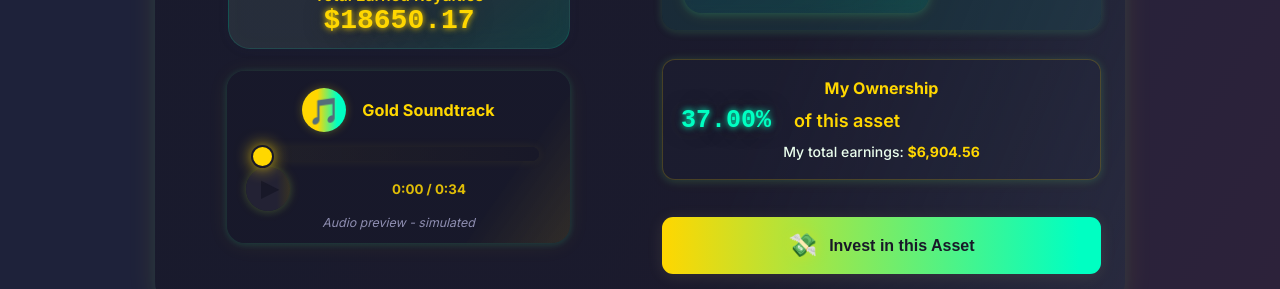
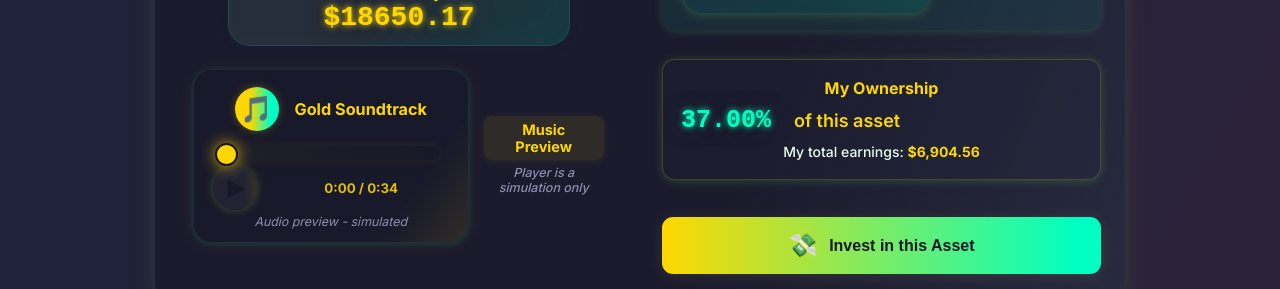
Before and after one commit to samueljoe12/royalvista-107091-107100, a React (Create React App) app in the folder royaltree_frontend/: page /ip/1 in a window 1280 px wide. Shown: the part 583-872 px from the top of the page. Built offline with nearby package versions, Linux system fonts and the light colour scheme; no server answers; the HTML template or start-up script is replaced by a standard one.

Commit message:
CheckPoint

```diff
--- a/royaltree_frontend/src/pages/IPDetail.js
+++ b/royaltree_frontend/src/pages/IPDetail.js
@@ -117,11 +117,58 @@ function IPDetail() {
               />
               {/* Modern Mock Audio Player, only for music/audio assets */}
               {isAudio && (
-                <div style={{ marginTop: 22, marginBottom: 1 }}>
+                <div
+                  style={{
+                    marginTop: 24,
+                    marginBottom: 6,
+                    display: "flex",
+                    justifyContent: "center",
+                  }}
+                >
                   <MockAudioPlayer
                     title={typeof asset.title === "string" ? asset.title : "Music Preview"}
                     autoPlay={false}
+                    // Use additional props if expand in future; the player manages mock state internally
                   />
+                  {/* Callout: visually link this as a music/audio preview */}
+                  <div
+                    style={{
+                      marginLeft: 16,
+                      display: "flex",
+                      flexDirection: "column",
+                      justifyContent: "center",
+                      alignItems: "start",
+                      minWidth: 40,
+                      gap: 3,
+                    }}
+                  >
+                    <span
+                      style={{
+                        color: "#FFD700",
+                        fontWeight: 700,
+                        fontSize: 14.5,
+                        background: "rgba(255,215,0,0.09)",
+                        borderRadius: 8,
+                        padding: "5px 13px",
+                        letterSpacing: 0.01,
+                        boxShadow: "0 1px 7px #FFD70018",
+                      }}
+                    >
+                      Music Preview
+                    </span>
+                    <span
+                      style={{
+                        color: "#bab9e3",
+                        fontWeight: 500,
+                        fontSize: 12.5,
+                        opacity: 0.72,
+                        marginTop: 1.5,
+                        fontStyle: "italic",
+                      }}
+                    >
+                      Player is a simulation only
+                    </span>
+                  </div>
                 </div>
               )}
             </div>
```
Also changed, not shown: 1 other file (tests, documents, lock files or other folders).
